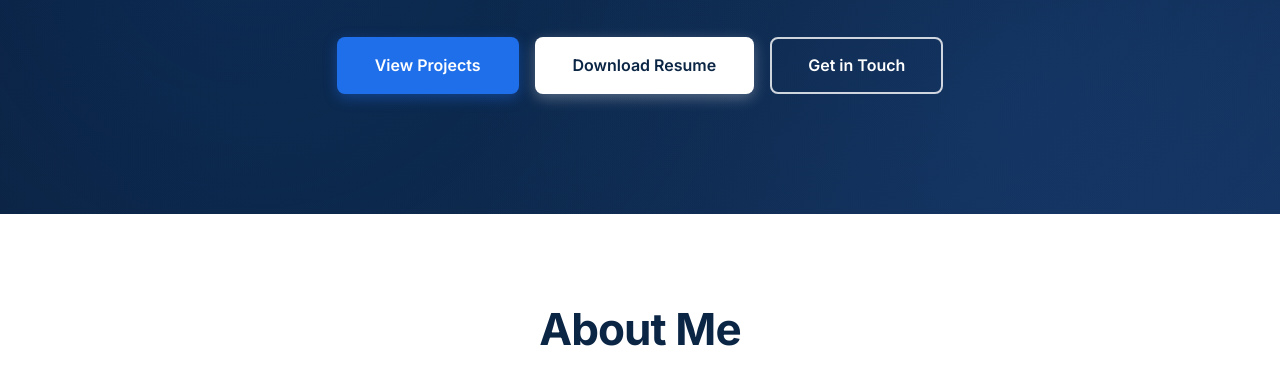
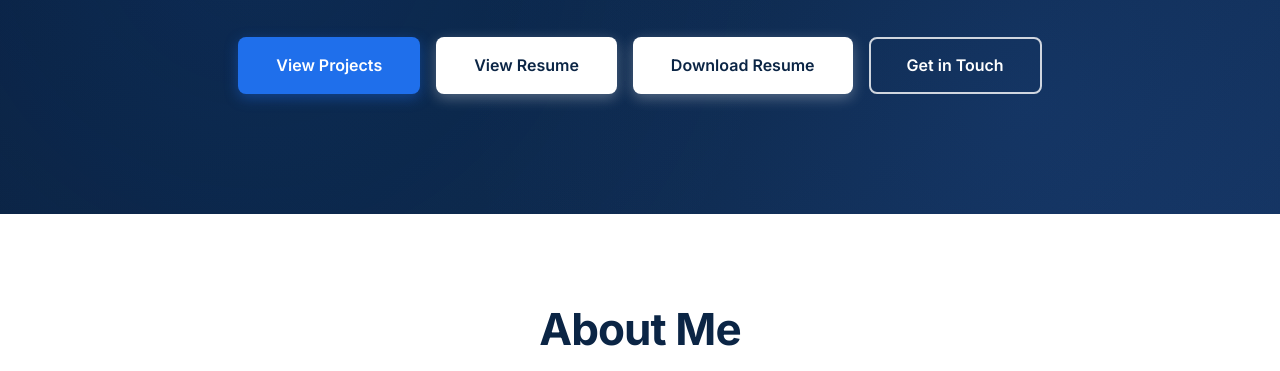
Before and after one commit to sharathreddy7899-dotcom/portfolio, a plain HTML site: page index.html in a window 1280 px wide. Shown: the part 425-796 px from the top of the page. Drawn offline with Linux system fonts and the light colour scheme.

Commit message:
Add View Resume button

```diff
--- a/index.html
+++ b/index.html
@@ -33,6 +33,7 @@
             <p class="hero-subtitle">Building production-grade AI systems — from research-level generative models to end-to-end full-stack AI products.</p>
             <div class="hero-buttons">
                 <a href="#projects" class="btn btn-primary">View Projects</a>
+                <a href="Sharath_Resume__pdf1 (2) (1).pdf" target="_blank" class="btn btn-secondary">View Resume</a>
                 <a href="Sharath_Resume__pdf1 (2) (1).pdf" class="btn btn-secondary" download>Download Resume</a>
                 <a href="#contact" class="btn btn-outline">Get in Touch</a>
             </div>
```
